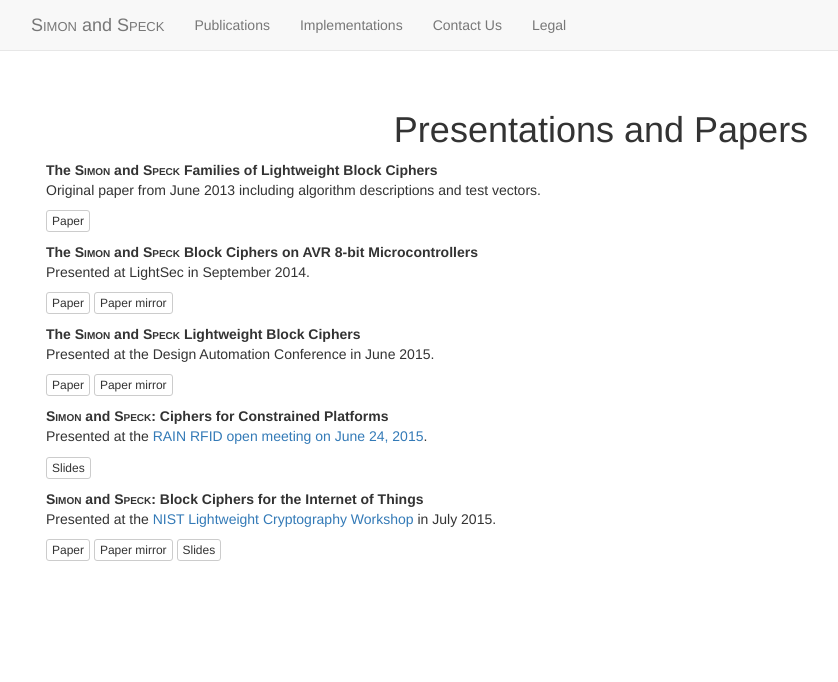
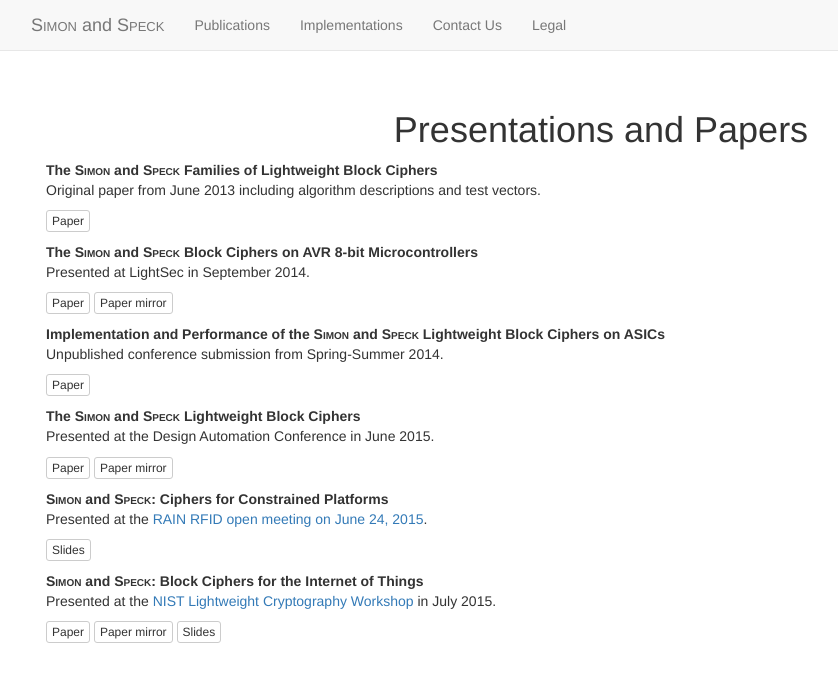
Before and after one commit to nsacyber/simon-speck, a Jekyll site: the page built from publications/index.html, in a window 1280 px wide. Shown: the top 682 px of the page, without its empty margins (39-877 px from the left). Built offline with Jekyll 4.4.1, drawn with Linux system fonts in a browser that asks for light colours; nearby versions of some CDN libraries.

Commit message:
Add unpublished ASIC implementation paper

```diff
--- a/_data/pubs.yml
+++ b/_data/pubs.yml
@@ -10,6 +10,13 @@
   url: "https://eprint.iacr.org/2014/947.pdf"
   alt_url: "https://link.springer.com/chapter/10.1007%2F978-3-319-16363-5_1"
   alt_description: Springer proceedings
+  slide_url:
+
+- title: "Implementation and Performance of the SIMON and SPECK Lightweight Block Ciphers on ASICs"
+  description: Unpublished conference submission from Spring-Summer 2014.
+  url: "../papers/simon-speck-asic-2014.pdf"
+  alt_url:
+  alt_description:
   slide_url:
 
 - title: "The SIMON and SPECK Lightweight Block Ciphers"
```
Also changed, not shown: 1 other file.
